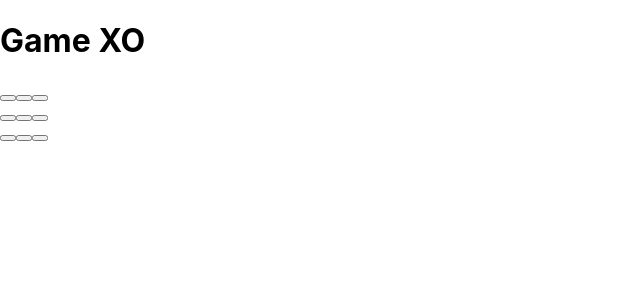
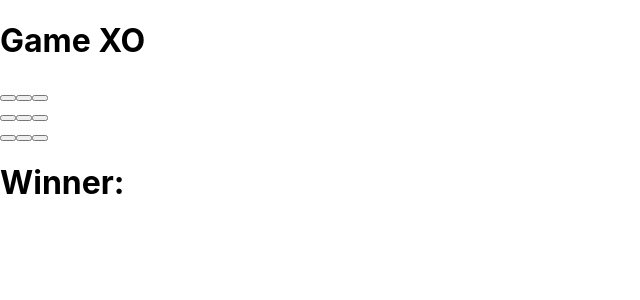
Before and after one commit to huyhoang1996vn/my-reactjs, a React (Create React App) app: page / in a window 1280 px wide. Shown: the top 300 px of the page, without its empty margins (0-640 px from the left). Built offline with nearby package versions, Linux system fonts and the light colour scheme.

Commit message:
second commit

```diff
--- a/src/index.js
+++ b/src/index.js
@@ -3,21 +3,6 @@ import ReactDOM from 'react-dom';
 import './index.css';
 import reportWebVitals from './reportWebVitals';
 
-
-
-// class ShoppingList extends React.Component{
-//   render(){
-//     return (
-//       <div className="shop">
-//          <ul>
-//           <li>Instagram</li>
-//           <li>WhatsApp</li>
-//           <li>Oculus</li>
-//         </ul>
-//       </div>
-//     );
-//   }
-// }
 
 class Square extends React.Component{
   constructor(props){
@@ -35,32 +20,116 @@ class Square extends React.Component{
       <button
         className="square"
         // onClick={ () => {this.handleClick(); alert('clicked')}}>
-          onClick={ this.handleClick }>
-          {this.state.value}
+          onClick={ this.props.onClick }>
+          {this.props.value}
       </button>
     );
   }
 }
 
 class Board extends React.Component{
+  constructor(props){
+    super(props);
+    this.state = {
+      squares: Array(9).fill(null),
+      xIsNext: true,
+      winner: ""
+    };
+  }
+
+  changeXO = (e, id) => {
+    // if (this.state.value == "X"){
+    //   this.setState({ value: 'O'})
+    // }else{
+    //   this.setState({ value: 'X'})
+    // }
+    // this.setState({ id: id})
+    // console.log(" id ", id);
+    console.log("=======")
+    const squares = this.state.squares.slice();
+    squares[id] = this.state.xIsNext ? 'X': 'O';
+    this.setState({
+      squares: squares,
+      xIsNext: !this.state.xIsNext
+    })
+
+    console.log(this.state.squares);
+    const winner = this.checkWinner();
+    console.log("======= winner ", this.state.winner);
+
+    if (winner != null){
+      this.setState({
+        winner: winner,
+      })
+    }
+    console.log("======= winner ", this.state.winner);
+
+  }
+
+  checkWinner = () => {
+    const squares = this.state.squares;
+    console.log("=======")
+
+    const winLine = [
+      [0, 1, 2],
+      [3, 4, 5],
+      [6, 7, 8],
+      [0, 3, 6],
+      [1, 4, 7],
+      [2, 5, 8],
+      [0, 4, 8],
+      [2, 4, 6],
+    ];
+    for (let i =0; i <= winLine.length -1; i++){
+      const [a,b,c] = winLine[i];
+      if (squares[a] && squares[a] == squares[b] && squares[a] == squares[c]){
+        return squares[a]
+      }
+    }
+    return null
+  }
+
+
   render(){
     return (
       <div>
+
         <div className="Square row">
-          <Square value={1}/>
-          <Square value={1}/>
-          <Square value={1}/>
+          <Square value={ this.state.squares[0] } onClick={ (event) => this.changeXO(event, 0) }/>
+          <Square value={ this.state.squares[1] } onClick={ (event) => this.changeXO(event, 1) }/>
+          <Square value={ this.state.squares[2] } onClick={ (event) => this.changeXO(event, 2) }/>
+        <div className="Square row">
+          <Square value={ this.state.squares[3] } onClick={ (event) => this.changeXO(event, 3) }/>
+          <Square value={ this.state.squares[4] } onClick={ (event) => this.changeXO(event, 4) }/>
+          <Square value={ this.state.squares[5] } onClick={ (event) => this.changeXO(event, 5) }/>
         </div>
         <div className="Square row">
-          <Square value={1}/>
-          <Square value={1}/>
-          <Square value={1}/>
+          <Square value={ this.state.squares[6] } onClick={ (event) => this.changeXO(event, 6) }/>
+          <Square value={ this.state.squares[7] } onClick={ (event) => this.changeXO(event, 7) }/>
+          <Square value={ this.state.squares[8] } onClick={ (event) => this.changeXO(event, 8) }/>
+        </div>
+
+
+        {/* <button onClick={ (event) => this.changeXO(event, 2) }>
+            Toggle Menu from Parent
+          <Square value={ this.state.id == 2 ? this.state.value: "" }/>
+        </button>
+        <button onClick={ (event) => this.changeXO(event, 3) }>
+            Toggle Menu from Parent
+          <Square value={ this.state.id == 3 ? this.state.value: "" }/>
+        </button> */}
+        </div>
+        {/* <div className="Square row">
+          <Square value={ this.state.id == 4 ? this.state.value: "" }/>
+          <Square value={ this.state.id == 1 ? this.state.value: "" }/>
+          <Square value={ this.state.id == 1 ? this.state.value: "" }/>
         </div>
         <div className="Square row">
-          <Square value={1}/>
-          <Square value={1}/>
-          <Square value={1}/>
-        </div>
+          <Square value={ this.state.id == 1 ? this.state.value: "" }/>
+          <Square value={ this.state.id == 1 ? this.state.value: "" }/>
+          <Square value={ this.state.id == 1 ? this.state.value: "" }/>
+        </div> */}
+        <h1>Winner: { this.state.winner }</h1>
       </div>
     );
   }
```
